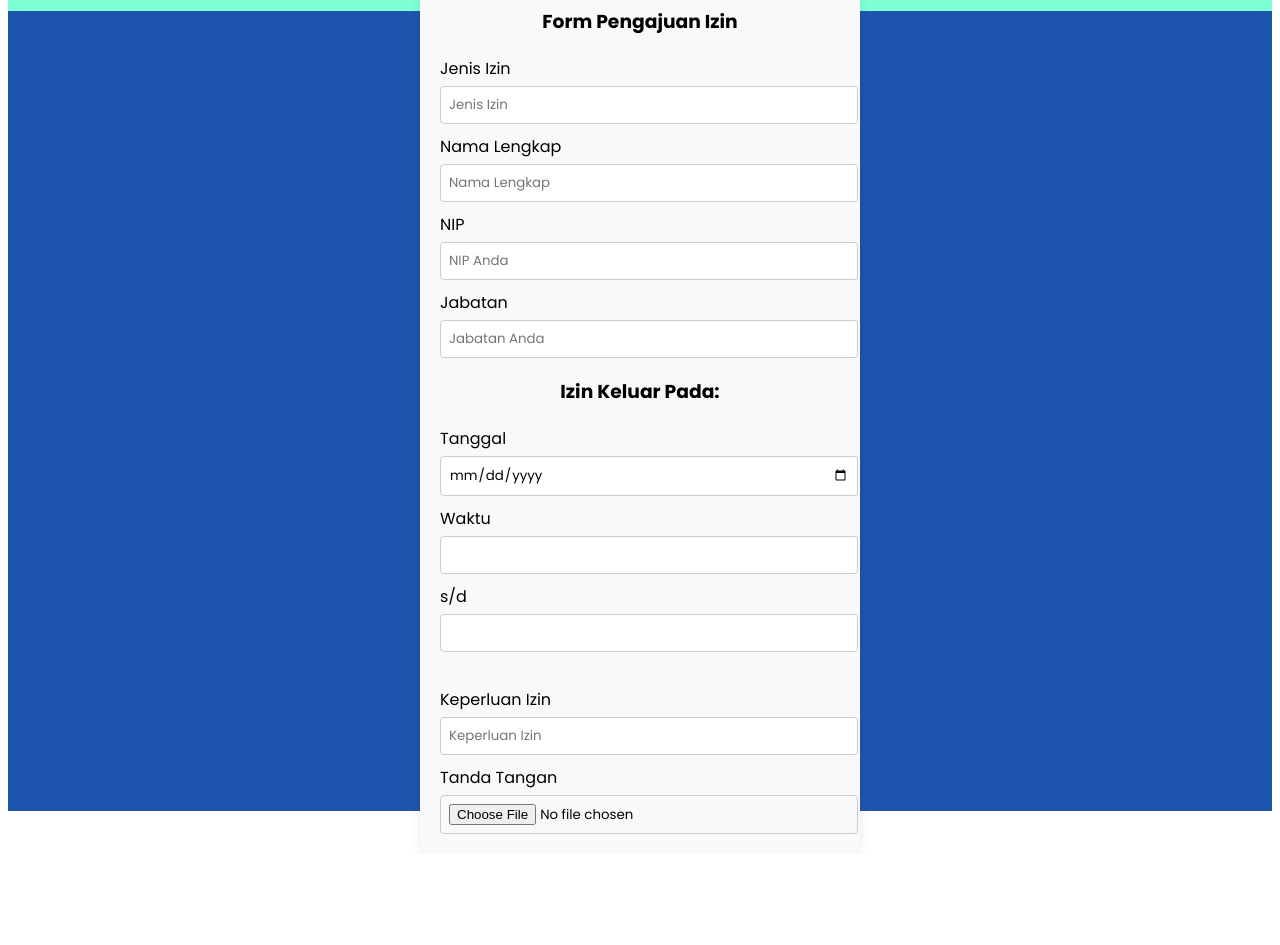
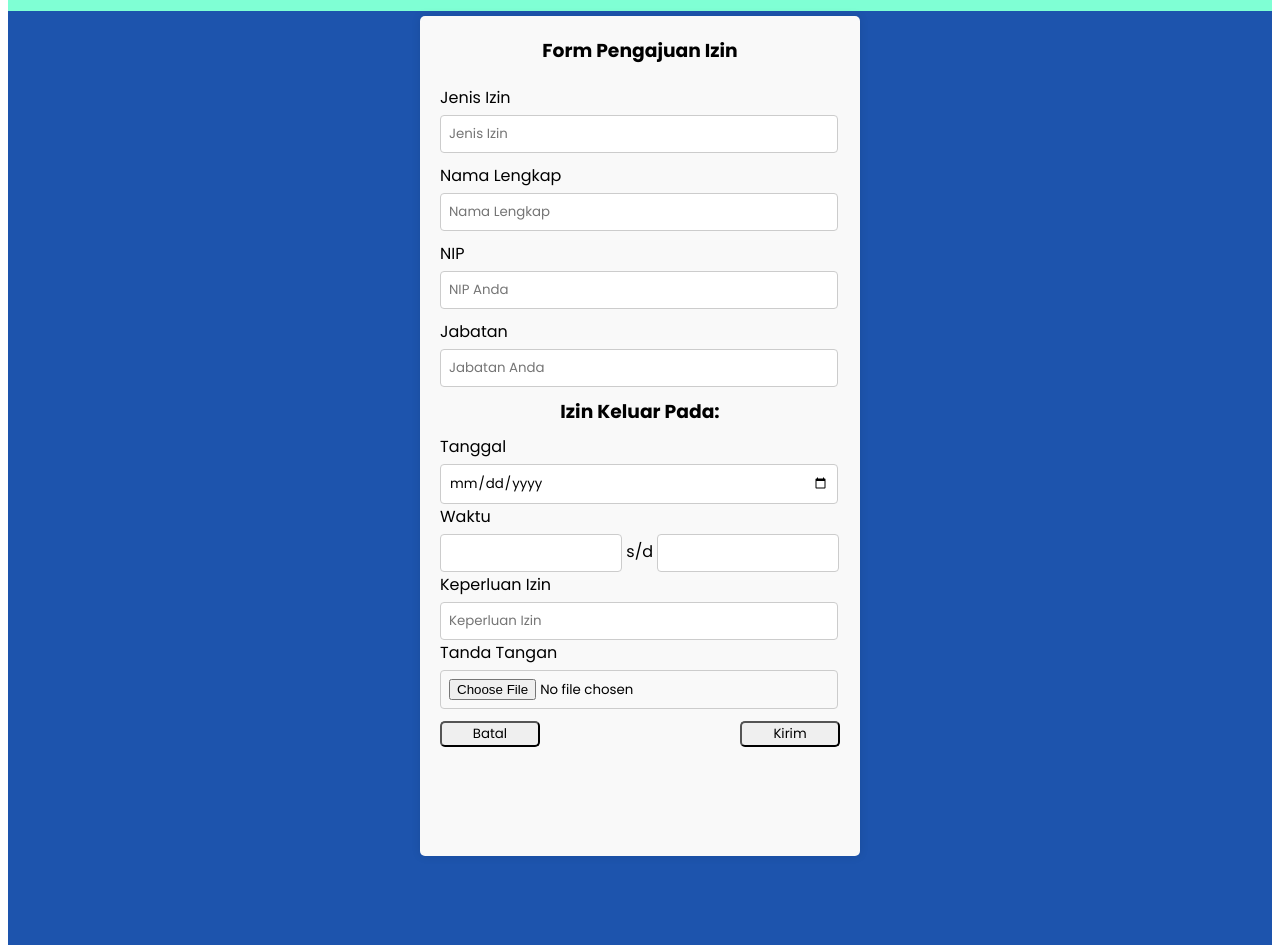
Before and after one commit to wahyudizulhaidar/websitepta, a plain HTML site: page asset/pengajuan_izin.html in a window 1280 px wide. Shown: the part 97-1042 px from the top of the page. Before the commit the page ends 951 px from the top, so only its background shows below. Drawn offline with Linux system fonts and the light colour scheme.

Commit message:
berubah7

```diff
--- a/asset/pengajuan_izin.html
+++ b/asset/pengajuan_izin.html
@@ -16,7 +16,7 @@
         <div class="menu">
             <li><a href="beranda.html">Home</a></li>
             <li><a href="pengajuan_izin.html">Ajukan Izin</a></li>
-            <li><a href="">Status Izin</a></li>
+            <li><a href="status_izin.html">Status Izin</a></li>
             <li><a href="">Profil</a></li>
             <li><a href="">Log Out</a></li>
         </div>
@@ -34,17 +34,25 @@
                 <input type="number" name="nip" id="nip" placeholder="NIP Anda">
                 <label for="jabatan">Jabatan</label>
                 <input type="text" name="jabatan" id="jabatan" placeholder="Jabatan Anda">
+
                 <h3>Izin Keluar Pada:</h3>
+                <div class="form-ke-2">
                     <label for="tanggal">Tanggal</label>
                     <input type="date" name="tanggal" id="tanggal">
-                <label for="jam1">Waktu</label>
-                <input type="text" name="jam1" id="jam1">
+                    <label for="jam1">Waktu</label><br>
+                    <input class="jam1" type="text" name="jam1" id="jam1">
                     <label for="">s/d</label>
-                <input type="text" name="jam2" id="jam2"><br>
+                    <input class="jam2" type="text" name="jam2" id="jam2"><br>
                     <label for="keperluan">Keperluan Izin</label>
                     <input type="text" name="keperluan" id="keperluan" placeholder="Keperluan Izin">
                     <label for="ttd">Tanda Tangan</label>
                     <input type="file" name="ttd" id="ttd">
+                </div>
+
+                <div class="t-tombol">
+                    <button class="tombol" type="reset">Batal</button>
+                    <button class="tombol" type="submit">Kirim</button>
+                </div>
             </form>
 
         </div>
--- a/style/style2.css
+++ b/style/style2.css
@@ -53,27 +53,24 @@
   background-color: aqua;
 }
 
-* {
-  font-family: "Poppins", sans-serif;
-  text-decoration: none;
-}
-
 /*Pengajuan Izin*/
-.form {
-  background-color: #f9f9f9;
-  padding: 20px;
-  border-radius: 8px;
-  box-shadow: 0 0 10px rgba(0, 0, 0, 0.1);
-  width: 400px;
-}
-
 .form-izin {
   display: flex;
   justify-content: center;
-  align-items: center;
-  height: 100vh;
+  align-items: top;
+  height: 150vh;
   width: 100%;
   background-color: #1d54ad;
+}
+
+.form {
+  margin-top: 5px;
+  background-color: #f9f9f9;
+  padding: 20px;
+  border-radius: 5px;
+  box-shadow: 0 0 10px rgba(0, 0, 0, 0.1);
+  width: 400px;
+  height: 100vh;
 }
 
 form {
@@ -81,7 +78,8 @@ form {
   flex-direction: column;
 }
 
-label, input {
+label,
+input {
   width: 100%;
 }
 
@@ -89,14 +87,43 @@ label {
   margin-top: 10px;
 }
 
-input[type="text"], input[type="number"], input[type="date"], input[type="file"] {
+input[type="text"],
+input[type="number"],
+input[type="date"],
+input[type="file"] {
   margin-top: 5px;
   padding: 8px;
   border: 1px solid #ccc;
   border-radius: 4px;
 }
 
-h3 {
-  margin-bottom: 10px;
+h3:nth-child(1) {
+  margin: 0 0 10px 0;
   text-align: center;
 }
+
+.form-izin .form form h3{
+    margin-top: 10px;
+    margin-bottom: 8px;
+    text-align: center;
+}
+
+.form-izin .form input {
+  width: 95%;
+}
+
+.form-izin .form .jam1,
+.form-izin .form .jam2 {
+  width: 41%;
+}
+
+.form-izin .form .t-tombol {
+    display: flex;
+    justify-content: space-between;
+}
+
+.form-izin .form .tombol {
+  margin-top: 12px;
+  width: 100px;
+  border-radius: 5px;
+}
```
Also changed, not shown: asset/beranda.html (+1 -1 lines), asset/status_izin.html (added, +26 -0 lines). Lines whose indentation alone changed are shown as unchanged.
